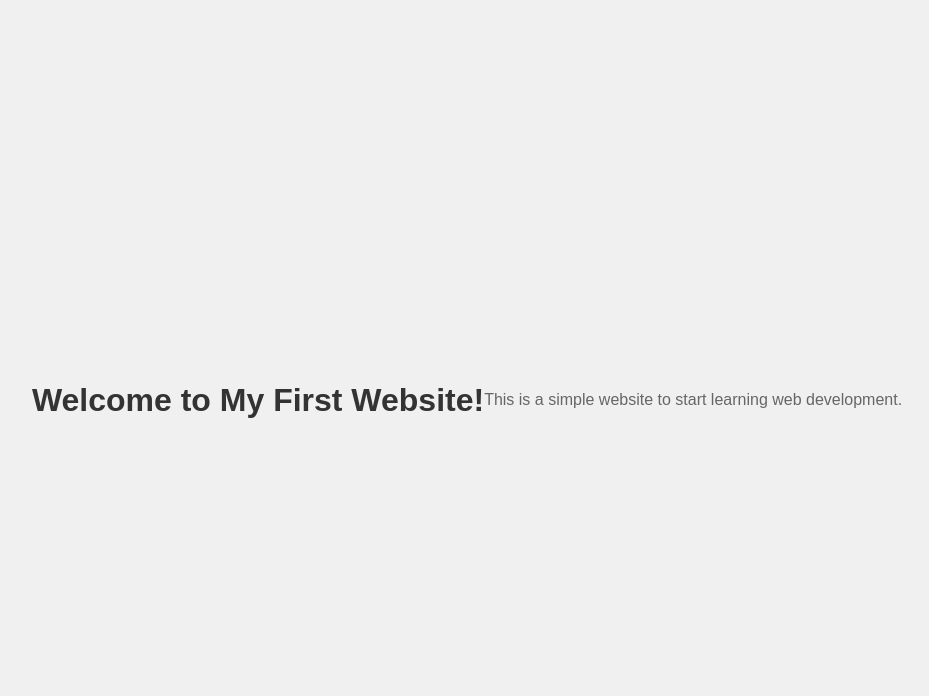
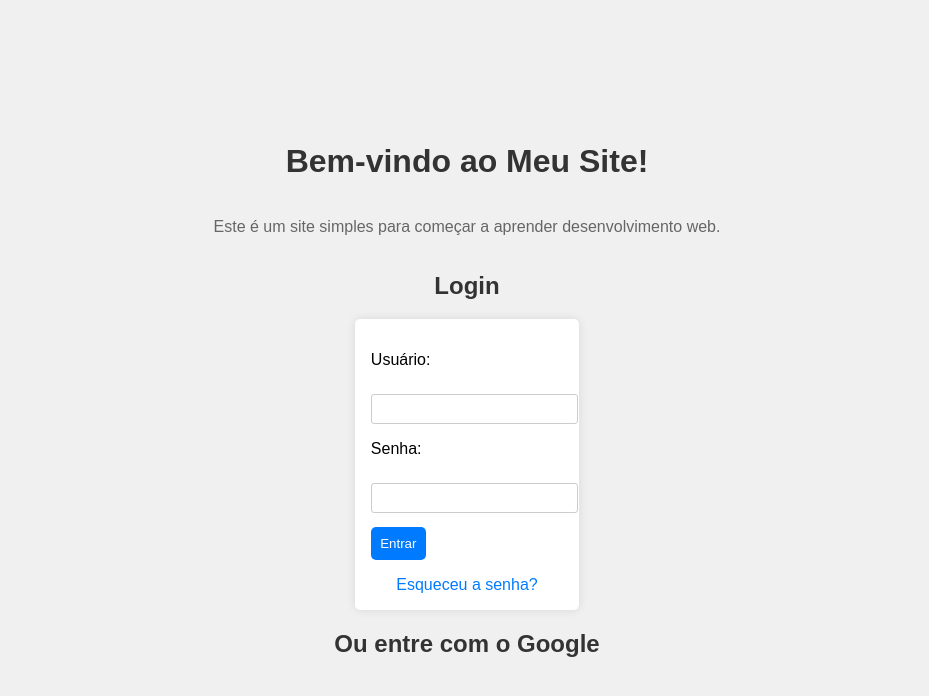
Before and after one commit to eilucasdias/WLClients, a plain HTML site: page index.html in a window 1280 px wide. Shown: the whole page, without its empty margins (173-1102 px from the left). Drawn offline with Linux system fonts and the light colour scheme.

Commit message:
Update login

```diff
--- a/css/styles.css
+++ b/css/styles.css
@@ -4,15 +4,64 @@ body {
     margin: 0;
     padding: 0;
     display: flex;
-    justify-content: center;
+    flex-direction: column;
     align-items: center;
     height: 100vh;
+    justify-content: center;
 }
 
-h1 {
+h1, h2 {
     color: #333;
 }
 
 p {
     color: #666;
 }
+
+form {
+    max-width: 300px;
+    margin: 0 auto;
+    padding: 1em;
+    background: #fff;
+    border-radius: 5px;
+    box-shadow: 0 0 10px rgba(0, 0, 0, 0.1);
+}
+
+label {
+    margin-top: 1em;
+    display: block;
+}
+
+input {
+    width: 100%;
+    padding: 0.5em;
+    margin-top: 0.5em;
+    border: 1px solid #ccc;
+    border-radius: 3px;
+}
+
+button {
+    margin-top: 1em;
+    padding: 0.7em;
+    background: #007BFF;
+    color: #fff;
+    border: none;
+    border-radius: 5px;
+    cursor: pointer;
+}
+
+button:hover {
+    background: #0056b3;
+}
+
+a {
+    display: block;
+    margin-top: 1em;
+    text-align: center;
+    color: #007BFF;
+    text-decoration: none;
+}
+
+a:hover {
+    text-decoration: underline;
+}
--- a/index.html
+++ b/index.html
@@ -1,14 +1,30 @@
 <!DOCTYPE html>
-<html lang="en">
+<html lang="pt-br">
 <head>
     <meta charset="UTF-8">
     <meta name="viewport" content="width=device-width, initial-scale=1.0">
-    <title>My First Website</title>
+    <title>Meu Site</title>
     <link rel="stylesheet" href="css/styles.css">
+    <script src="https://apis.google.com/js/platform.js" async defer></script>
+    <meta name="google-signin-client_id" content="SEU_CLIENT_ID.apps.googleusercontent.com">
 </head>
 <body>
-    <h1>Welcome to My First Website!</h1>
-    <p>This is a simple website to start learning web development.</p>
+    <h1>Bem-vindo ao Meu Site!</h1>
+    <p>Este é um site simples para começar a aprender desenvolvimento web.</p>
+
+    <h2>Login</h2>
+    <form id="login-form">
+        <label for="username">Usuário:</label><br>
+        <input type="text" id="username" name="username" required><br>
+        <label for="password">Senha:</label><br>
+        <input type="password" id="password" name="password" required><br>
+        <button type="submit">Entrar</button>
+        <a href="#" id="forgot-password">Esqueceu a senha?</a>
+    </form>
+
+    <h2>Ou entre com o Google</h2>
+    <div class="g-signin2" data-onsuccess="onSignIn"></div>
+
     <script src="js/scripts.js"></script>
 </body>
 </html>
--- a/js/scripts.js
+++ b/js/scripts.js
@@ -1,3 +1,46 @@
 document.addEventListener('DOMContentLoaded', () => {
-    console.log('Page loaded!');
+    console.log('Página carregada!');
+
+    const loginForm = document.getElementById('login-form');
+    loginForm.addEventListener('submit', function(event) {
+        event.preventDefault();
+
+        const username = document.getElementById('username').value;
+        const password = document.getElementById('password').value;
+
+        console.log('Login enviado:', { username, password });
+
+        // Aqui você pode adicionar a lógica para verificar o login com seu servidor
+
+        alert('Login enviado!');
+        loginForm.reset();
+    });
+
+    window.onSignIn = function(googleUser) {
+        const profile = googleUser.getBasicProfile();
+        console.log('ID: ' + profile.getId());
+        console.log('Nome: ' + profile.getName());
+        console.log('URL da Imagem: ' + profile.getImageUrl());
+        console.log('Email: ' + profile.getEmail());
+
+        // Aqui você pode enviar os dados do usuário para o seu servidor
+
+        alert('Login com Google realizado com sucesso!');
+    };
+
+    const forgotPasswordLink = document.getElementById('forgot-password');
+    forgotPasswordLink.addEventListener('click', function(event) {
+        event.preventDefault();
+
+        // Solicitar o e-mail do usuário
+        const email = prompt('Por favor, insira seu e-mail para recuperação de senha:');
+
+        if (email) {
+            // Aqui você pode adicionar a lógica para enviar o e-mail de recuperação
+            console.log('E-mail de recuperação enviado para:', email);
+            alert('Se um e-mail válido foi inserido, um link de recuperação de senha foi enviado.');
+        } else {
+            alert('Por favor, insira um e-mail válido.');
+        }
+    });
 });
```
